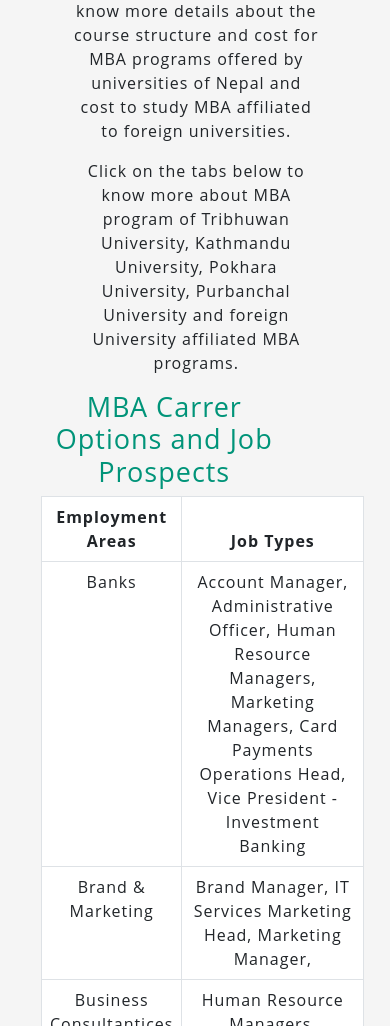
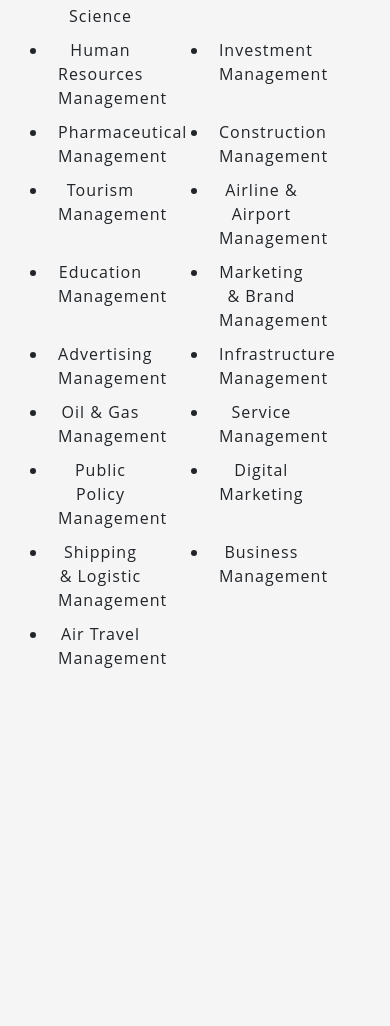
Before and after one commit to dhiant/mba.github.io, a plain HTML site: page index.html in a window 390 px wide. Shown: the part 10974-12000 px from the top of the page. After the commit the page ends 11718 px from the top, so only its background shows below. Drawn offline with nearby package versions, Linux system fonts and the light colour scheme.

Commit message:
Update style.css

```diff
--- a/style.css
+++ b/style.css
@@ -87,21 +87,27 @@ h2 {
 		padding: 11px 70px;
 	}
 	.main-doc {
+		width: 100%;
 		position: relative;
 		top: -25px;
-    left: 50px;
+		left: -5px;
 	}
 	#popular-courses {
 		width: 100%;
 	}
+	#popular-courses ul {
+		display: flex;
+		width: 100%;
+		flex-wrap: wrap;
+		margin-left: 17px;
+	}
 	#popular-courses li{
-		width: 53%;
-		list-style: inside;
-    	padding: 8px 22px 3px 56px;
+		margin-right: 55px;
+		width: 32%
 	}
 	#mba-carrer-options {
 		position: relative;
-		left: -32px;
+		left: 0px;
 	}
 }
 @media only screen and (min-width: 920px) and (max-width: 1400px) {
```
Lines whose indentation alone changed are shown as unchanged.
